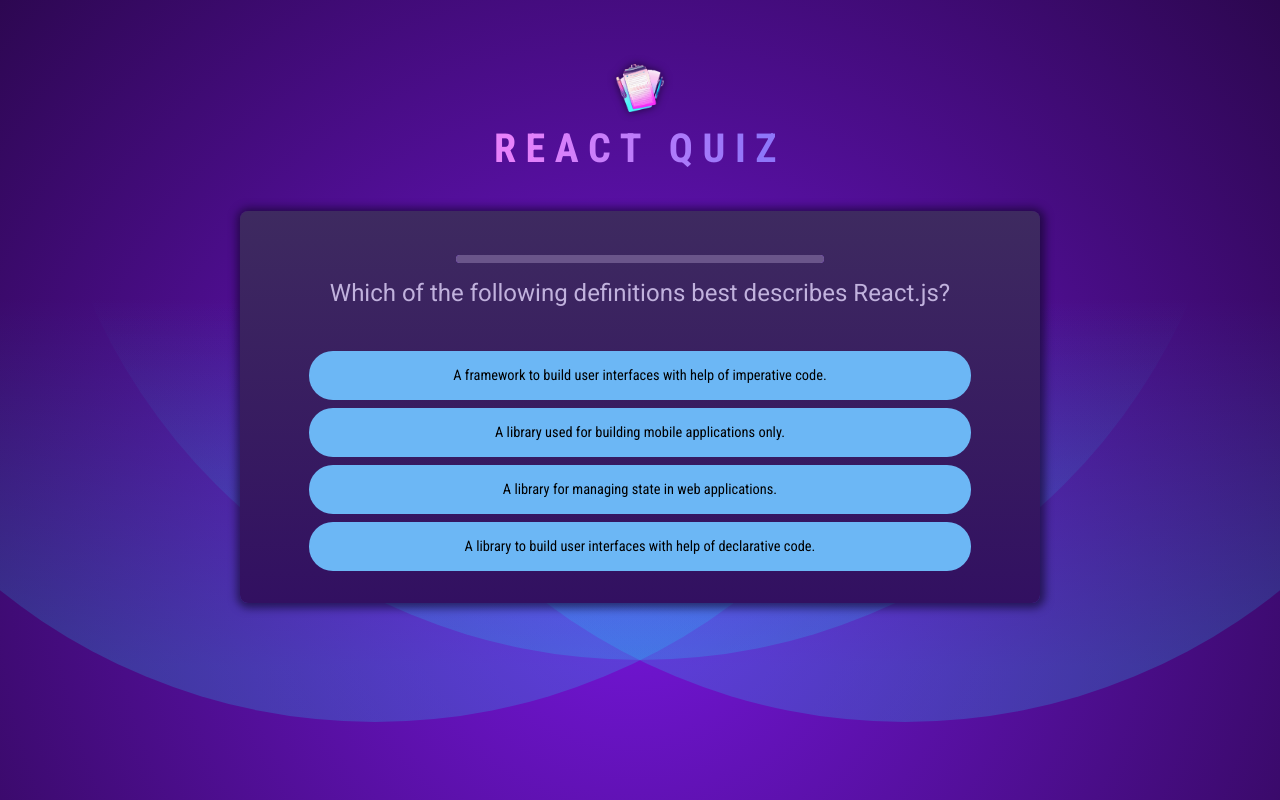
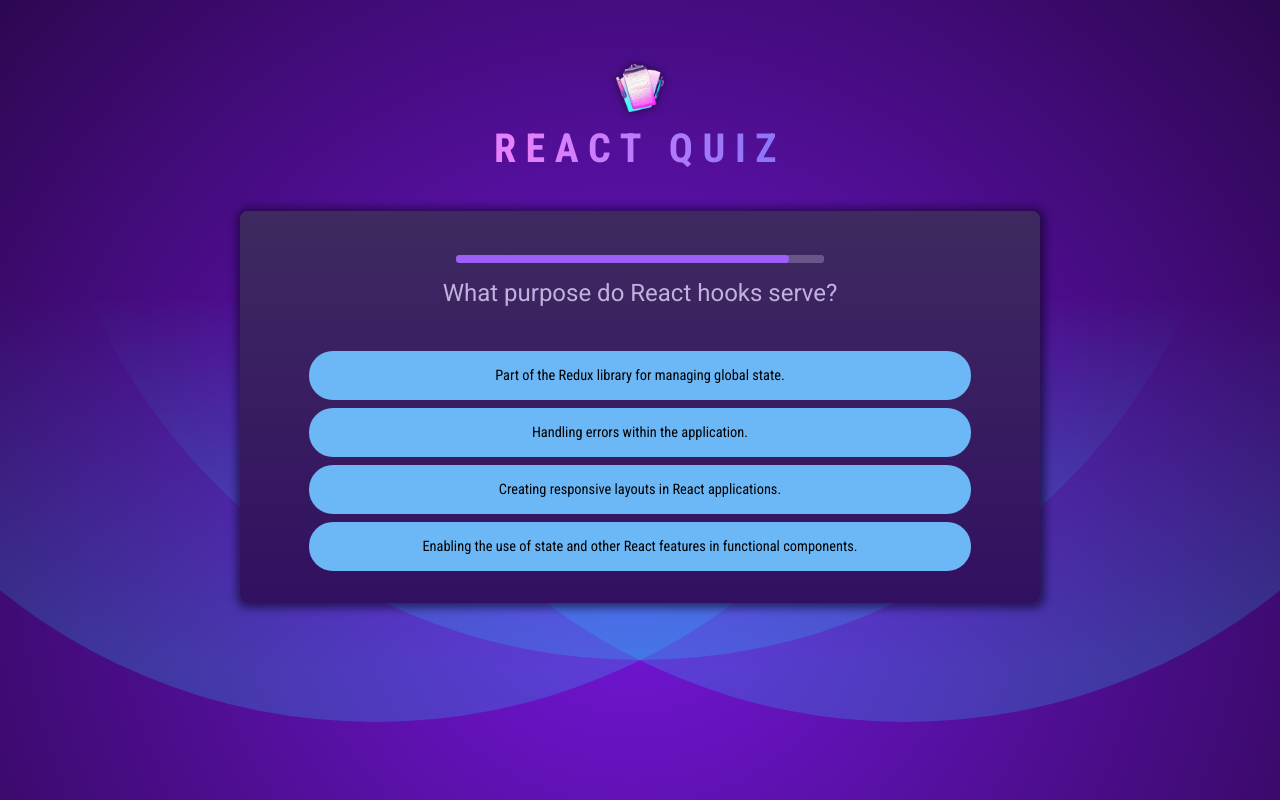
Before and after one commit to mrkrca/quizApp, a React (Vite) app: page / in a window 1280 px wide. Built offline with nearby package versions, Linux system fonts and the light colour scheme.

Commit message:
initial com

```diff
--- /dev/null
+++ b/src/components/Answers.jsx
@@ -0,0 +1,48 @@
+import React, { useRef } from 'react';
+import QUESTIONS from '../questions.js';
+
+
+
+export default function Answers({answers, selectedAnswer, answerState, handleSelectAnswer }){
+
+const shuffleAnswers = useRef();
+
+
+ if(!shuffleAnswers.current){
+        shuffleAnswers.current = [...answers]
+        shuffleAnswers.current.sort(()=> Math.random() -0.5)
+    }
+
+
+
+
+
+    return (
+
+
+        <ul id="answers">
+        {shuffleAnswers.current.map(answer => {
+            const isSelected = selectedAnswer === answer;
+            let answerClass = ''
+
+            if( answerState === 'asnwered' && isSelected){
+               var cssClass = 'selected'
+            }
+
+            if((answerState === 'correct' || answerState === 'incorrect') && isSelected){
+                cssClass = answerState;
+            }
+
+            return( <li key={answer} className="answer">
+                <button onClick={()=> handleSelectAnswer(answer)} className={cssClass}>{answer}</button>
+            </li>
+            )
+        }
+
+        )}
+     </ul>
+    )
+
+
+
+}
--- /dev/null
+++ b/src/components/Question.jsx
@@ -0,0 +1,53 @@
+import React, { useState } from 'react';
+import QUESTIONS from '../questions.js';
+import QuestionTimer from './QuestionTimer.jsx';
+import Answers from './Answers.jsx';
+
+export default function Question({questionIndex, onSelectAnswer, onSkipAnswer}){
+
+const [answer, setAnswer] = useState({
+    selectedAnswer: " ",
+    isCorrect: null,
+})
+
+function handleSelectAnswer(answer){
+    setAnswer({
+        selectedAnswer: answer,
+        isCorrect: null
+    })
+
+    setTimeout(()=>{
+        setAnswer({
+        selectedAnswer: answer,
+        isCorrect: QUESTIONS[questionIndex].answers[0] === answer
+
+    }
+)
+    setTimeout(()=>{
+        onSelectAnswer(answer)
+    }, 2000)
+
+
+}, 1000)
+}
+
+let answerState = '';
+if(answer.selectedAnswer){
+    answerState = answer.isCorrect ? 'correct' : 'incorrect';
+}
+
+
+return (
+    <div id="question">
+<QuestionTimer timeout={5000} onTimeout={onSkipAnswer} />
+<h2>{QUESTIONS[questionIndex].text}</h2>
+<Answers
+  answers={QUESTIONS[questionIndex].answers}
+  selectedAnswer={answer.selectedAnswer}
+  answerState={answerState}
+  handleSelectAnswer={onSelectAnswer}
+/>
+    </div>
+)
+
+}
--- a/src/components/Quiz.jsx
+++ b/src/components/Quiz.jsx
@@ -1,42 +1,26 @@
-import { useState, useCallback } from "react"
+import { useState, useCallback, useRef } from "react"
 import QUESTIONS from "../questions.js"
 import React from "react";
 import CompletedImg from "../assets/quiz-complete.png"
-import QuestionTimer from "./QuestionTimer.jsx";
-import { use } from "react";
+import Question from "./Question.jsx";
+
 
 export default function Quiz(){
 
 
-    const [asnwerStat, setAnswerState] = useState('')
     const [userAnswers, setUserAnswers] = useState([])
-    const activeQuestionIndex = asnwerStat === '' ? userAnswers.length : userAnswers.length - 1;
+    const activeQuestionIndex =  userAnswers.length ;
     const quizComplete = activeQuestionIndex === QUESTIONS.length
 
 
-    const handleSelectAnswer = useCallback( function handleSelectAnswer(selectedAnswer){
+    const handleSelectAnswer = useCallback(function handleSelectAnswer(selectedAnswer) {
+        setUserAnswers((prevUsersAnswers) => {
+            return [...prevUsersAnswers, selectedAnswer];
+        });
 
-        setAnswerState('asnwered')
-        setUserAnswers((prevUsersAnswers)=> {
-            return [...prevUsersAnswers, selectedAnswer];
-        })
-        setTimeout(()=> {
-            if(selectedAnswer === QUESTIONS[activeQuestionIndex].answers[0]){
-                setAnswerState('correct')
-                console.log('correct');
-
-            } else {
-                setAnswerState('incorrect')
-                console.log('incorrect');
-            }
-                setTimeout(()=> {
-                    setAnswerState('')
-                },2000)
-        }, 1000);
-    }, [])
+    }, []);
 
     const handleSkipAnser = useCallback(() => handleSelectAnswer(null), [handleSelectAnswer])
-
     if (quizComplete){
         return (
             <div id="summary">
@@ -46,37 +30,20 @@
         )
     }
 
-    const shuffleAnswers = [...QUESTIONS[activeQuestionIndex].answers]
-    shuffleAnswers.sort(()=> Math.random() -0.5)
+
 
     return (
 
      <div id="quiz">
-           <div id="question">
-                <QuestionTimer timeout={5000} onTimeout={handleSkipAnser} key={activeQuestionIndex}/>
-             <h2>{QUESTIONS[activeQuestionIndex].text}</h2>
-             <ul id="answers">
-                {shuffleAnswers.map(answer => {
-                    const isSelected = userAnswers[userAnswers.length - 1] === answer
-                    let answerClass = ''
+          {activeQuestionIndex < QUESTIONS.length && (
+            <Question
+            key={activeQuestionIndex}
+            questionIndex={activeQuestionIndex}
+            onSelectAnswer={handleSelectAnswer}
+            onSkipAnswer={handleSkipAnser}
 
-                    if( asnwerStat === 'asnwered' && isSelected){
-                       var cssClass = 'selected'
-                    }
-
-                    if((asnwerStat === 'correct' || asnwerStat === 'incorrect') && isSelected){
-                        cssClass = asnwerStat;
-                    }
-
-                    return( <li key={answer} className="answer">
-                        <button onClick={()=> handleSelectAnswer(answer)} className={cssClass}>{answer}</button>
-                    </li>
-                    )
-                }
-
-                )}
-             </ul>
-        </div>
+            />
+          )}
      </div>
         )
 }
```
